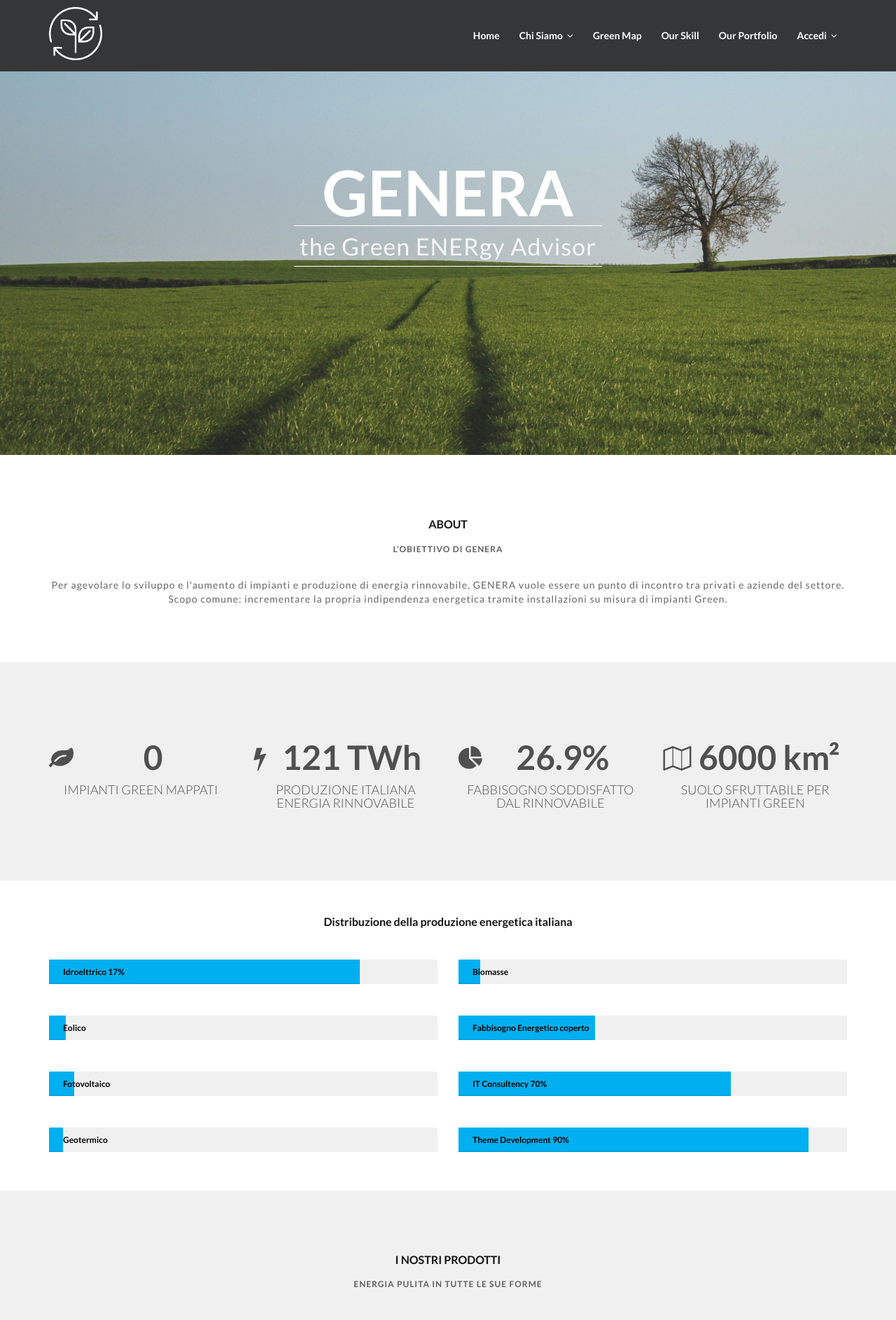
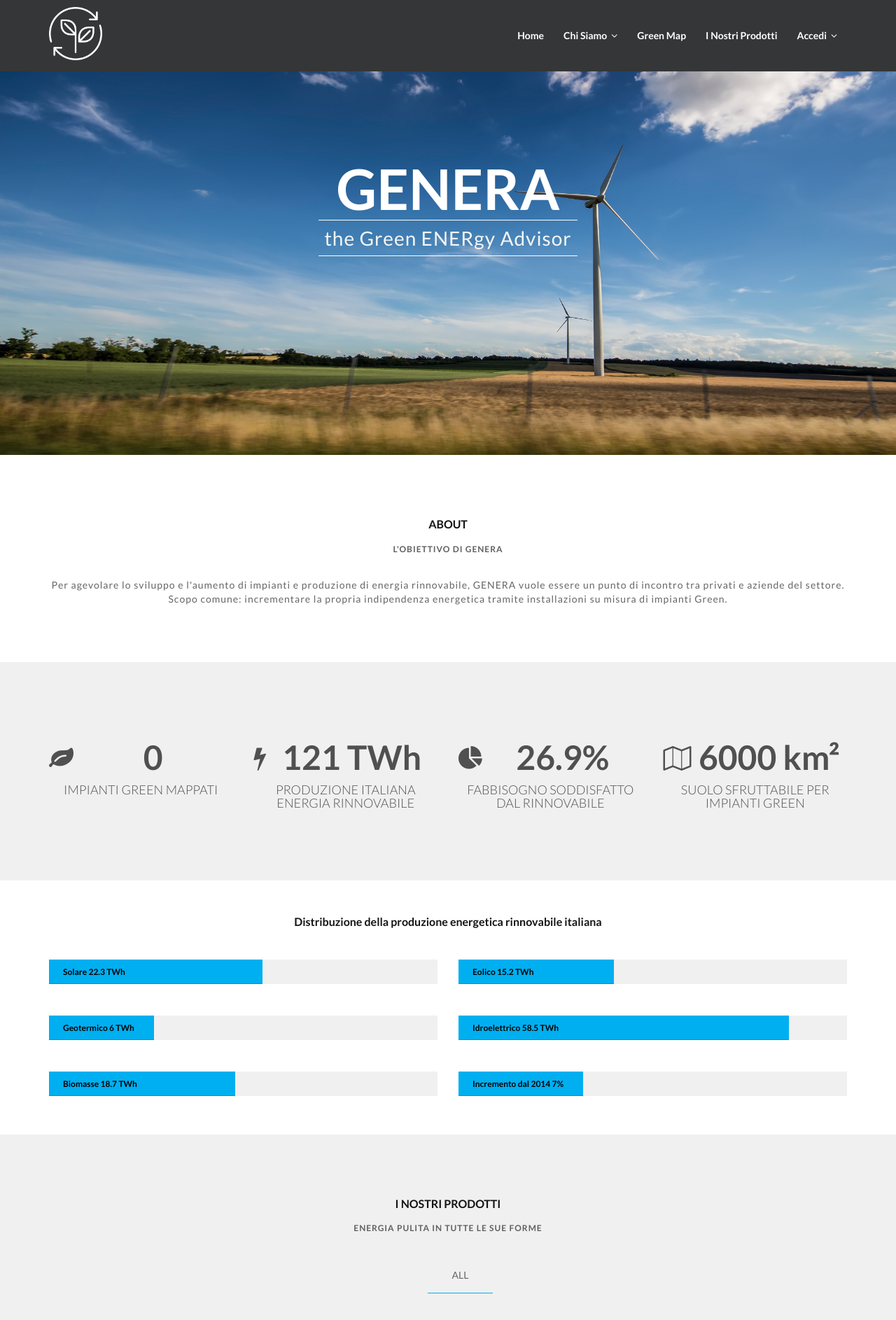
Before and after one commit to hackreativity/forkbomb, a Django app: template sito/templates/index.html in a window 1280 px wide. Shown: the top 1886 px of the page at 70% size. Run offline with Django 3.2, Linux system fonts and the light colour scheme; the template is opened without the code that fills it, so the values that code supplies are empty; parts of the project's set-up code (start-up, migrations or seed data) failed here and were passed over; some libraries are stand-ins or nearby versions.

Commit message:
home page finita

```diff
--- a/sito/static/sito/css/style.css
+++ b/sito/static/sito/css/style.css
@@ -363,13 +363,13 @@
 }
 .caption_carousel h1 {
 font-family : lato;
-font-size : 90px;
+font-size : 80px;
 text-transform : capitalize;
 color : #fff;
 }
 .caption_carousel p {
 font-family : lato;
-font-size : 34px;
+font-size : 28px;
 margin-top: 5px;
 color : #f6f6f6;
 border-top : 1px solid #fff;
--- a/sito/templates/base.html
+++ b/sito/templates/base.html
@@ -2,6 +2,7 @@
 <html class="no-js" lang="">
     <head>
         <meta charset="utf-8">
+        <link rel="shortcut icon" href="/static/sito/img/favicon.ico"/>
         <meta http-equiv="x-ua-compatible" content="ie=edge">
         <title>GENERA - the Green ENERgy Advisor</title>
         <meta name="description" content="">
@@ -65,8 +66,7 @@
                             </li>
 
                                 <li><a class="page-scroll" href="/livemap">Green Map</a></li>
-                                <li><a class="page-scroll" href="/#skill_sec">Our Skill</a></li>
-                                <li><a class="page-scroll" href="/#protfolio_sec">Our Portfolio</a></li>
+                                <li><a class="page-scroll" href="/#protfolio_sec">I nostri prodotti</a></li>
 
                             <li><a href="#">Accedi<i class="fa fa-angle-down"></i></a>
                             <ul>
--- a/sito/templates/index.html
+++ b/sito/templates/index.html
@@ -88,52 +88,42 @@
         <div class="row">
             <div class="col-lg-12 col-md-12 col-sm-12 col-xs12 ">
                 <div class="title_sec">
-                    <h1>Distribuzione della produzione energetica italiana</h1>
+                    <h1>Distribuzione della produzione energetica rinnovabile italiana</h1>
                     <h2></h2>
                 </div>
             </div>
           <div class="skills progress-bar1">
                 <ul class="col-md-6 col-sm-12 col-xs-12 wow fadeInLeft">
                       <li class="progress">
-                            <div class="progress-bar" data-width="80">
-                                  Idroelttrico 17%
+                            <div class="progress-bar" data-width="55">
+                                  Solare 22.3 TWh
                             </div>
                       </li>
                       <li class="progress">
-                            <div class="progress-bar" data-width="4.4">
-                                  Eolico 4.4%
+                            <div class="progress-bar" data-width="27">
+                                  Geotermico 6 TWh
                             </div>
                       </li>
                       <li class="progress">
-                            <div class="progress-bar" data-width="6.5">
-                                  Fotovoltaico 6.5%
-                            </div>
-                      </li>
-                      <li class="progress">
-                            <div class="progress-bar" data-width="1.7">
-                                  Geotermico 1.7%
+                            <div class="progress-bar" data-width="48">
+                                  Biomasse 18.7 TWh
                             </div>
                       </li>
                 </ul>
                 <ul class="col-md-6 col-sm-12 col-xs-12 wow fadeInRight">
                       <li class="progress">
-                            <div class="progress-bar" data-width="5.5">
-                                  Biomasse 5.5%
+                            <div class="progress-bar" data-width="40">
+                                  Eolico 15.2 TWh
                             </div>
                       </li>
                       <li class="progress">
-                            <div class="progress-bar" data-width="35.1">
-                                  Fabbisogno Energetico coperto con rinnovabili 35.1%
+                            <div class="progress-bar" data-width="85">
+                                  Idroelettrico 58.5 TWh
                             </div>
                       </li>
                       <li class="progress">
-                            <div class="progress-bar" data-width="70">
-                                  IT Consultency 70%
-                            </div>
-                      </li>
-                      <li class="progress">
-                            <div class="progress-bar" data-width="90">
-                                  Theme Development 90%
+                            <div class="progress-bar" data-width="32">
+                                  Incremento dal 2014 7%
                             </div>
                       </li>
                 </ul>
```
Also changed, not shown: sito/static/sito/img/favicon.ico (added), sito/static/sito/img/slider.jpg.
